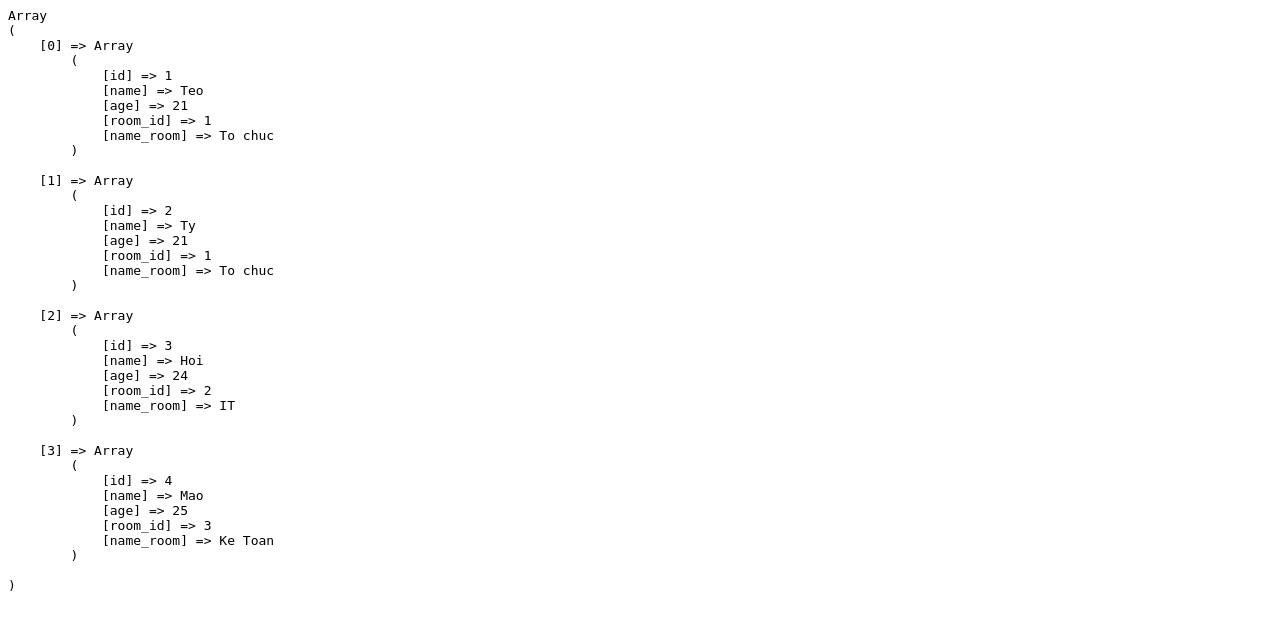
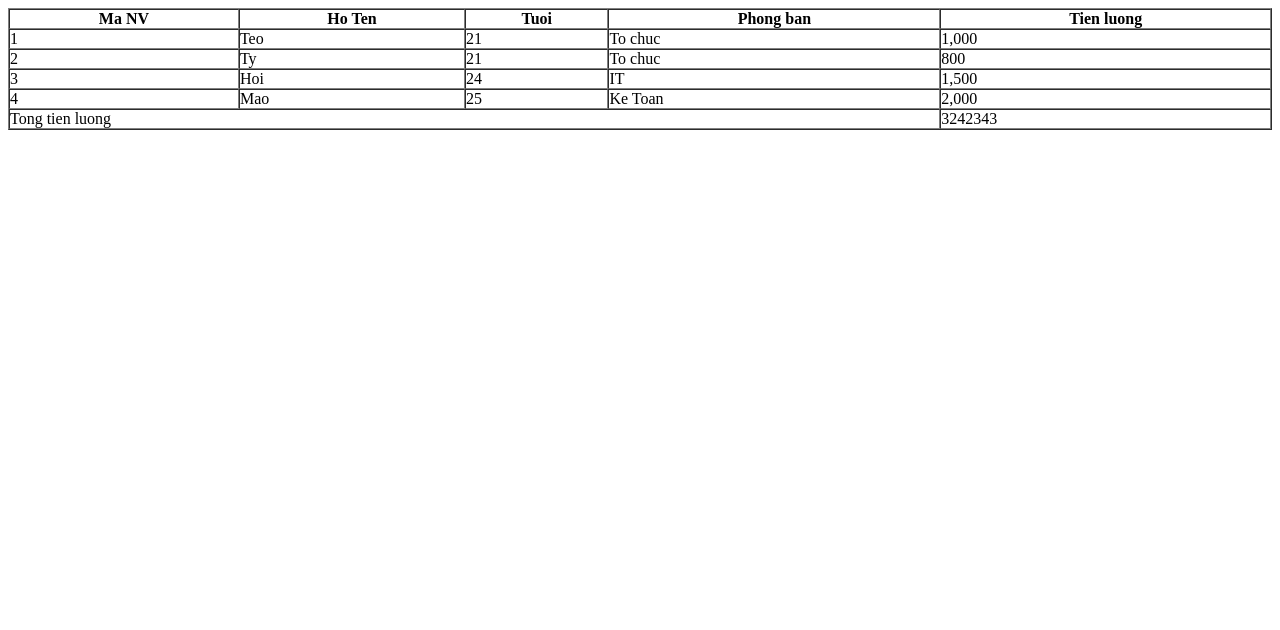
Before and after one commit to ThanhTrieu/php2208, a PHP site: page /lession02.php in a window 1280 px wide. Shown: the top 630 px of the page. Run offline with PHP 8.4, Linux system fonts and the light colour scheme.

Commit message:
update code

```diff
--- a/unit04/lession02.php
+++ b/unit04/lession02.php
@@ -14,10 +14,10 @@ $rooms = [
     ]
 ];
 $staff = [
-    ['id' => 1,'name'=>'Teo','age'=> 21,'room_id'=>1],
-    ['id' => 2,'name'=>'Ty','age'=> 21,'room_id'=>1],
-    ['id' => 3,'name'=>'Hoi','age'=> 24,'room_id'=>2],
-    ['id' => 4,'name'=>'Mao','age'=> 25,'room_id'=>3]
+    ['id' => 1,'name'=>'Teo','age'=> 21,'room_id'=>1,'money' => 1000],
+    ['id' => 2,'name'=>'Ty','age'=> 21,'room_id'=>1,'money' => 800],
+    ['id' => 3,'name'=>'Hoi','age'=> 24,'room_id'=>2,'money' =>1500],
+    ['id' => 4,'name'=>'Mao','age'=> 25,'room_id'=>3,'money' =>2000]
 ];
 
 foreach($staff as $key => $item) {
@@ -30,5 +30,45 @@ foreach($staff as $key => $item) {
         }
     }
 }
-echo '<pre>';
-print_r($staff);
+// echo '<pre>';
+// print_r($staff);
+?>
+<!DOCTYPE html>
+<html lang="en">
+<head>
+    <meta charset="UTF-8">
+    <meta http-equiv="X-UA-Compatible" content="IE=edge">
+    <meta name="viewport" content="width=device-width, initial-scale=1.0">
+    <title>Thong nhan vien</title>
+</head>
+<body>
+    <table width="100%" border="1" cellspacing="0" cellpadding="0">
+        <thead>
+            <tr>
+                <th>Ma NV</th>
+                <th>Ho Ten</th>
+                <th>Tuoi</th>
+                <th>Phong ban</th>
+                <th>Tien luong</th>
+            </tr>
+        </thead>
+        <tbody>
+            <?php foreach($staff as $key => $item): ?>
+                <tr>
+                    <td><?= $item['id'];  ?></td>
+                    <td><?= $item['name']; ?></td>
+                    <td><?= $item['age']; ?></td>
+                    <td><?= $item['name_room']; ?></td>
+                    <td><?= number_format($item['money']); ?></td>
+                </tr>
+            <?php endforeach; ?>
+        </tbody>
+        <tfoot>
+            <tr>
+                <td colspan="4">Tong tien luong</td>
+                <td>3242343</td>
+            </tr>
+        </tfoot>
+    </table>
+</body>
+</html>
```
